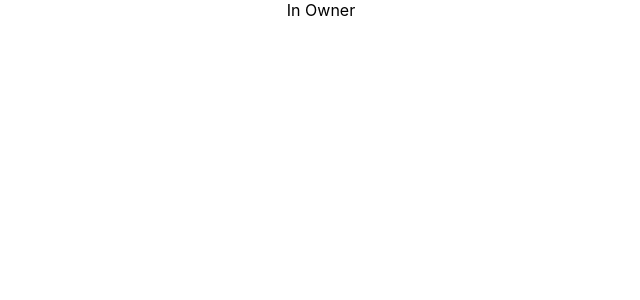
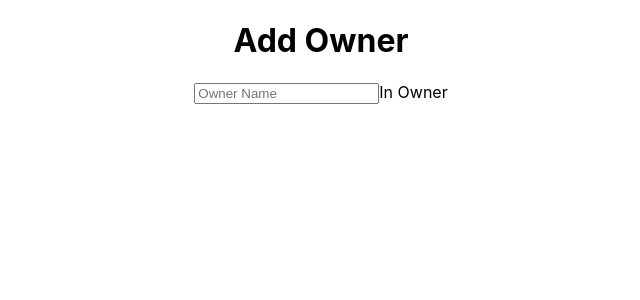
Before and after one commit to jtalarski/pet-hotel, a React (Create React App) app: page / in a window 1280 px wide. Shown: the top 300 px of the page, without its empty margins (319-959 px from the left). Built offline with nearby package versions, Linux system fonts and the light colour scheme.

Commit message:
initial push from justus

```diff
--- a/public/index.html
+++ b/public/index.html
@@ -1,15 +1,13 @@
 <!DOCTYPE html>
 <html lang="en">
+
 <head>
   <meta charset="utf-8" />
-    <link rel="icon" href="%PUBLIC_URL%/favicon.ico" />
+  <link rel="icon" href="%PUBLIC_URL%/pets.jpg" />
   <meta name="viewport" content="width=device-width, initial-scale=1" />
   <meta name="theme-color" content="#000000" />
-    <meta
-      name="description"
-      content="Web site created using create-react-app"
-    />
-    <link rel="apple-touch-icon" href="%PUBLIC_URL%/logo192.png" />
+  <meta name="description" content="Web site created using create-react-app" />
+  <link rel="apple-touch-icon" href="%PUBLIC_URL%/pets.jpg" />
   <!--
       manifest.json provides metadata used when your web app is installed on a
       user's mobile device or desktop. See https://developers.google.com/web/fundamentals/web-app-manifest/
@@ -24,8 +22,9 @@
       work correctly both with client-side routing and a non-root public URL.
       Learn how to configure a non-root public URL by running `npm run build`.
     -->
-    <title>React App</title>
+  <title>Pet Hotel</title>
 </head>
+
 <body>
   <noscript>You need to enable JavaScript to run this app.</noscript>
   <div id="root"></div>
@@ -40,4 +39,5 @@
       To create a production bundle, use `npm run build` or `yarn build`.
     -->
 </body>
+
 </html>
--- a/src/Owner/Owner.js
+++ b/src/Owner/Owner.js
@@ -5,6 +5,11 @@ class Owner extends Component {
   render() {
     return (
       <div>
+        <h1>Add Owner</h1>
+        <input
+          type='text'
+          placeholder='Owner Name'
+        />
         In Owner
       </div>
     )
```
Also changed, not shown: public/pets.jpg (added). Lines whose indentation alone changed are shown as unchanged.
